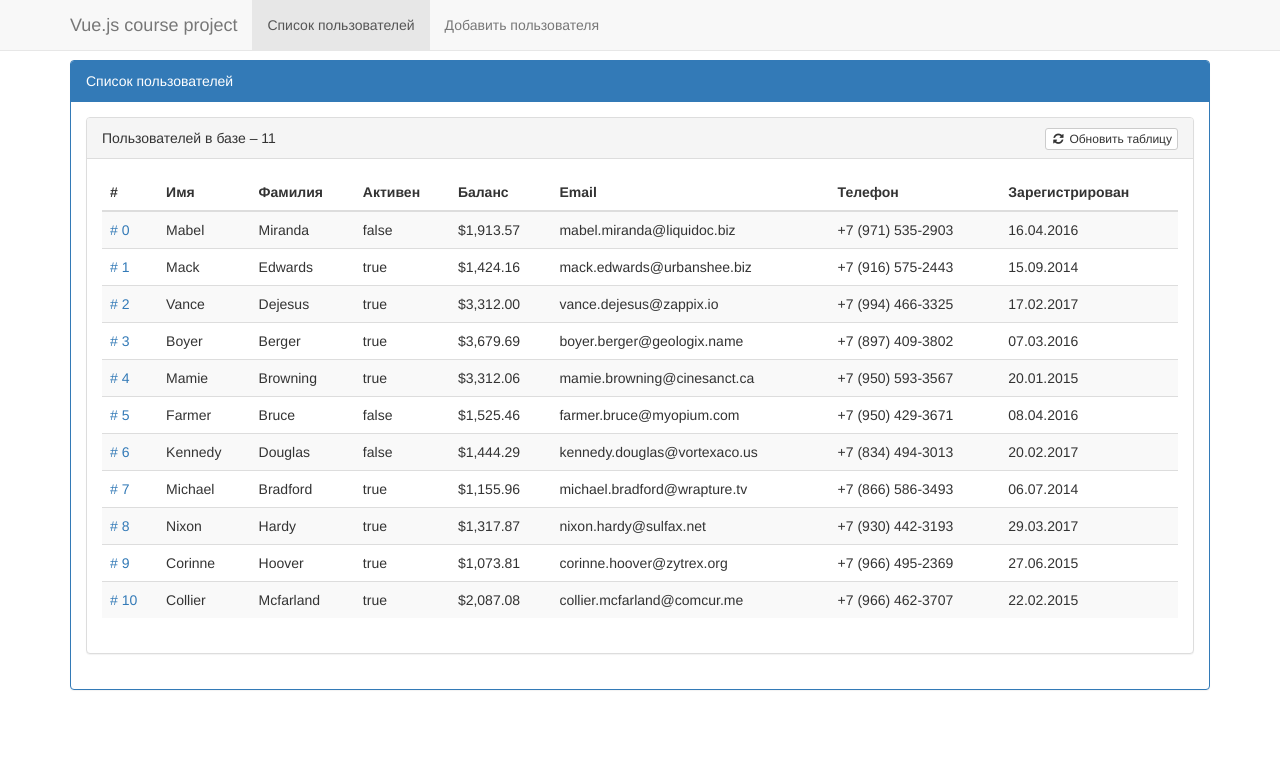
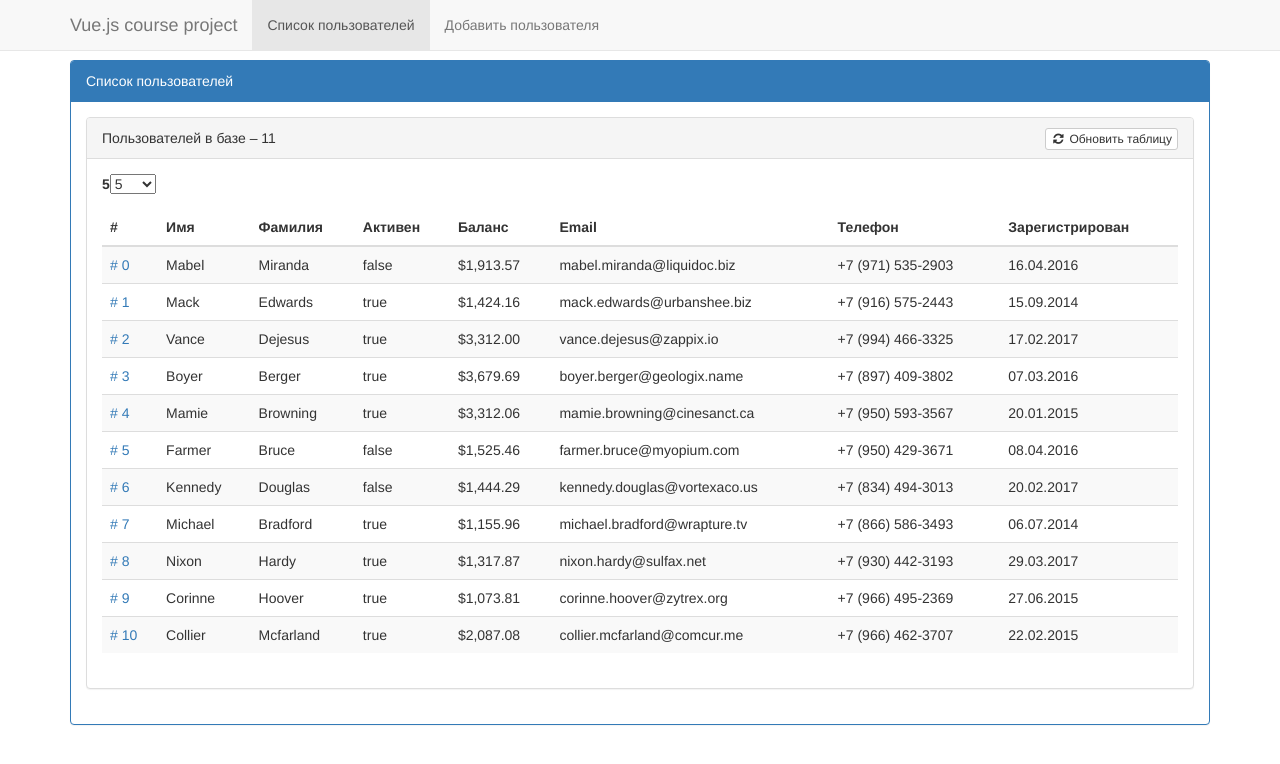
Before and after one commit to Alex-Sokolov/vue-course-project, a Vue app: page /list in a window 1280 px wide. Shown: the top 764 px of the page. Built offline with nearby package versions, Linux system fonts and the light colour scheme; data requests are answered from the project's data file.

Commit message:
Добавлен селект для выбора количества строк на страницу

```diff
--- /dev/null
+++ b/src/components/common/Dashboard/RowsPerPage.vue
@@ -0,0 +1,30 @@
+<template>
+  <select :value="value" @input="changed">
+    <option v-for="item in list" :key="item" :value="item">
+      {{ item }}
+    </option>
+  </select>
+</template>
+
+<script>
+export default {
+  name: 'RowsPerPage',
+  props: {
+    // Выбранное количество строк на страницу
+    value: {
+      type: Number,
+      required: true
+    }
+  },
+  data: () => ({
+    // Список вариантов
+    list: [2, 5, 10, 100]
+  }),
+  methods: {
+    // Выбор нового количества строк на страницу
+    changed(event) {
+      this.$emit('input', event.target.value);
+    }
+  }
+}
+</script>
--- a/src/components/common/DashboardGrid.vue
+++ b/src/components/common/DashboardGrid.vue
@@ -10,6 +10,12 @@
       {{ title }} &ndash; {{ totalRows }}
     </div>
     <div class="panel-body">
+
+      <div class="form-group">
+        <strong>{{ rowsPerPage }}</strong>
+        <rows-picker v-model="rowsPerPage"></rows-picker>
+      </div>
+
       <table ref="table" class="table table-striped">
         <thead>
           <slot name="header"></slot>
@@ -28,8 +34,14 @@
 // Используемые плагины
 import axios from 'axios';
 
+// Используемые компоненты
+import RowsPicker from './Dashboard/RowsPerPage.vue';
+
 export default {
   name: 'DashboardGrid',
+  components: {
+    RowsPicker
+  },
   props: {
     // Заголовок таблицы
     title: {
@@ -46,6 +58,9 @@ export default {
   data: () => ({
     // Список для таблицы
     list: [],
+
+    // Количество строк на страницу
+    rowsPerPage: 5,
 
     // Флаг обновления данных
     loading: false,
```
